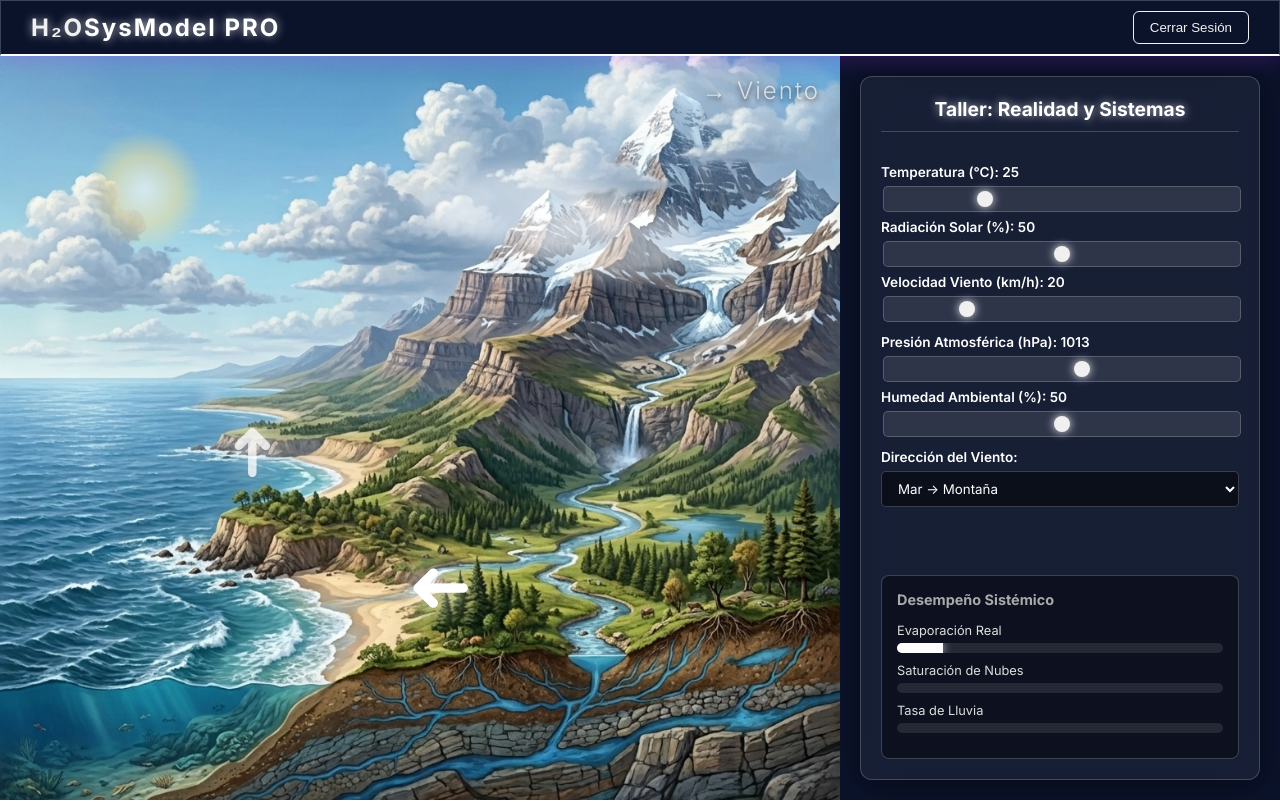
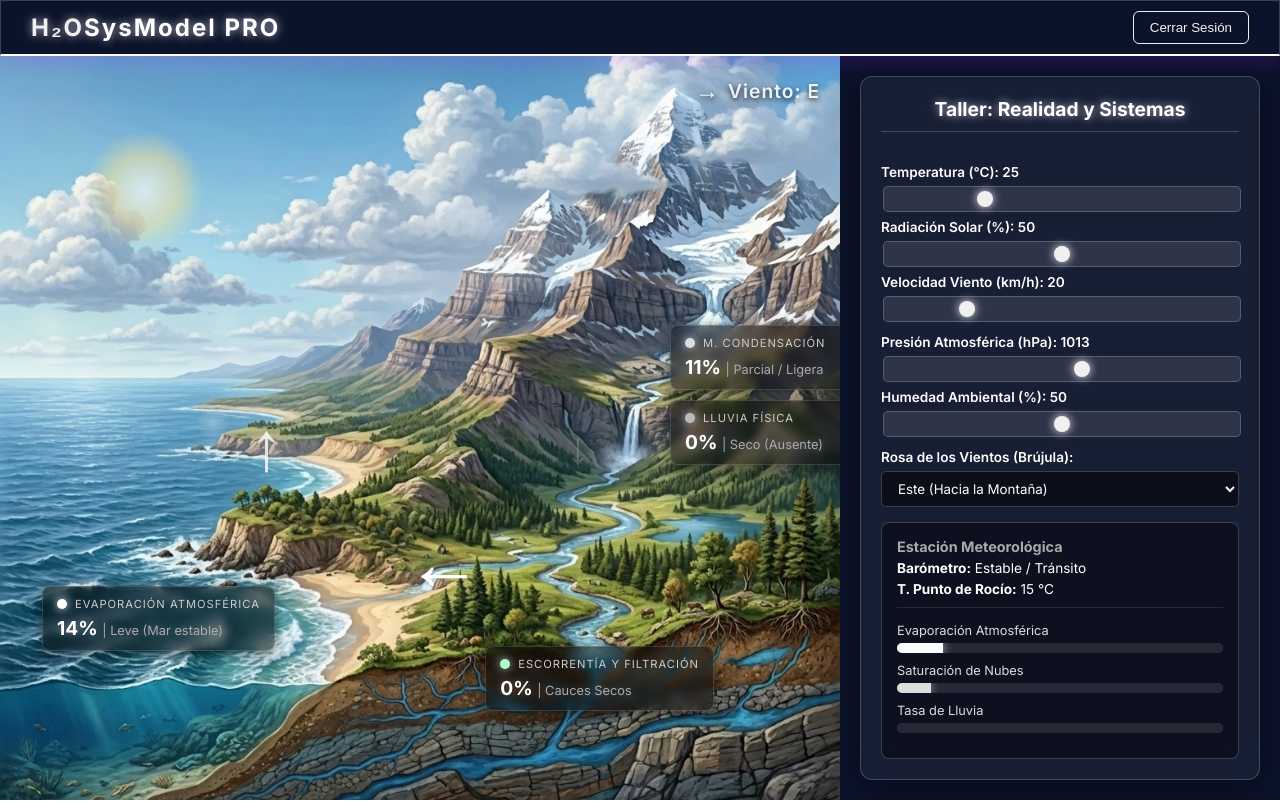
Before and after one commit to CrisAguirre/watercycle, an Angular app: page /simulation in a window 1280 px wide. Shown: the top 802 px of the page. Built offline with nearby package versions, Linux system fonts and the light colour scheme.

Commit message:
controles dinamicos simulacion

```diff
--- a/src/app/components/simulation/simulation.component.css
+++ b/src/app/components/simulation/simulation.component.css
@@ -46,16 +46,21 @@
 
 .wind-arrow {
   position: absolute; top: 20px; right: 20px;
-  color: rgba(255,255,255,0.7); font-size: 1.5rem; letter-spacing: 2px;
-  font-weight: 200; text-shadow: 0 2px 5px rgba(0,0,0,0.8);
-  transition: transform 0.5s ease;
+  color: rgba(255,255,255,0.9); font-size: 1.2rem; letter-spacing: 1px;
+  font-weight: 600; text-shadow: 0 2px 5px rgba(0,0,0,0.8);
+  display: flex; align-items: center; gap: 8px; z-index: 20;
 }
-.wind-reverse {
-  transform: scaleX(-1);
-}
+.compass-icon { display: inline-block; transition: transform 0.5s ease; font-size: 1.5rem; }
+.compass-n { transform: rotate(-90deg); }
+.compass-ne { transform: rotate(-45deg); }
+.compass-e { transform: rotate(0deg); }
+.compass-se { transform: rotate(45deg); }
+.compass-s { transform: rotate(90deg); }
+.compass-sw { transform: rotate(135deg); }
+.compass-w { transform: rotate(180deg); }
+.compass-nw { transform: rotate(-135deg); }
 
 /* REAL CLOUDS */
-/* Recreated with soft box shadows instead of harsh borders */
 .real-cloud {
   position: absolute;
   background: rgba(255, 255, 255, 0.5);
@@ -63,41 +68,40 @@
   filter: blur(10px);
 }
 
-.mountain-clouds { top: 0; right: 10%; transform-origin: center right; z-index: 5;}
-.ocean-clouds { top: 0; left: 10%; transform-origin: center left; z-index: 5;}
+.cloud-cluster { position: absolute; z-index: 5; transition: all 1s ease; }
+
+/* 8 Direction Cloud Positioning Matrix with 3D Depth Perception */
+.cloud-pos-n { top: 0%; left: 40%; }
+.cloud-pos-n .real-cloud { transform: scale(0.5); } /* Alejadas (Fondo) */
+
+.cloud-pos-ne { top: 5%; left: 70%; }
+.cloud-pos-ne .real-cloud { transform: scale(0.7); }
+
+.cloud-pos-e { top: 20%; left: 75%; }
+.cloud-pos-e .real-cloud { transform: scale(1); } /* Normal (Derecha) */
+
+.cloud-pos-se { top: 40%; left: 80%; }
+.cloud-pos-se .real-cloud { transform: scale(1.3); }
+
+.cloud-pos-s { top: 50%; left: 40%; }
+.cloud-pos-s .real-cloud { transform: scale(1.7); } /* Acercadas (Frente) */
+
+.cloud-pos-sw { top: 40%; left: 5%; }
+.cloud-pos-sw .real-cloud { transform: scale(1.3); }
+
+.cloud-pos-w { top: 20%; left: 5%; }
+.cloud-pos-w .real-cloud { transform: scale(1); } /* Normal (Izquierda) */
+
+.cloud-pos-nw { top: 5%; left: 15%; }
+.cloud-pos-nw .real-cloud { transform: scale(0.7); }
+
 .storm-clouds .real-cloud { background: rgba(80, 80, 100, 0.8); } /* Stormy dark grey */
 
 .rcl-1 { width: 300px; height: 150px; top: 0; right: 0; }
 .rcl-2 { width: 350px; height: 180px; top: -20px; right: 120px; }
 .rcl-3 { width: 250px; height: 120px; top: 40px; right: 280px; }
 
-/* WIND CLOUDS */
-.wind-clouds {
-  position: absolute;
-  top: 15%; left: 0%;
-  animation: moveWithWind infinite linear;
-  opacity: 0.8; z-index: 4;
-}
-.anim-reverse {
-  /* Moving right to left */
-  animation: moveReverseWind infinite linear;
-  left: auto; right: 0%;
-}
-.cl-left-1 { width: 200px; height: 80px; top: 0; left: 0; }
-.cl-left-2 { width: 180px; height: 70px; top: 40px; left: 100px; }
-
-@keyframes moveWithWind {
-  0% { transform: translateX(0); opacity: 0; }
-  10% { opacity: 1; }
-  80% { opacity: 1; }
-  100% { transform: translateX(50vw); opacity: 0; }
-}
-@keyframes moveReverseWind {
-  0% { transform: translateX(0); opacity: 0; }
-  10% { opacity: 1; }
-  80% { opacity: 1; }
-  100% { transform: translateX(-50vw); opacity: 0; }
-}
+/* Remove old lateral wind-cloud moving CSS */
 
 /* REAL VAPOR (Evaporation) */
 /* Replaces glowing blue dots with soft white vapor bubbles */
@@ -187,6 +191,36 @@
 .pulse-2 { animation: pulse-cycle 4s infinite 1s; }
 .pulse-3 { animation: pulse-cycle 4s infinite 2s; }
 .pulse-4 { animation: pulse-cycle 4s infinite 3s; }
+
+/* IN-GAME HUD PANELS */
+.hud-panel {
+  background: rgba(0, 0, 0, 0.5);
+  backdrop-filter: blur(5px); -webkit-backdrop-filter: blur(5px);
+  border: 1px solid rgba(255,255,255,0.15);
+  border-radius: 8px; padding: 10px 14px;
+  color: #fff; font-family: 'Inter', sans-serif;
+  box-shadow: 0 4px 15px rgba(0,0,0,0.5);
+  pointer-events: none; z-index: 15;
+  min-width: 200px;
+}
+.hud-title { font-size: 0.70rem; text-transform: uppercase; letter-spacing: 1px; color: #ccc; margin-bottom: 5px; display: flex; align-items: center; gap: 8px; }
+.hud-value { font-size: 1.2rem; font-weight: bold; text-shadow: 0 0 10px rgba(255,255,255,0.3); }
+.hud-sub { font-size: 0.8rem; font-weight: normal; color: #aaa; display: inline-block; }
+.hud-dot { display: inline-block; width: 10px; height: 10px; border-radius: 50%; box-shadow: 0 0 10px currentColor; }
+.bg-blue { background: #ffffff; color: #ffffff; }
+.bg-purple { background: #dddddd; color: #dddddd; }
+.bg-cyan { background: #bbbbbb; color: #bbbbbb; }
+
+.hud-evap {
+  position: absolute; bottom: 20%; left: 5%;
+}
+.hud-runoff {
+  position: absolute; bottom: 12%; right: 15%;
+}
+.hud-group {
+  position: absolute; top: 120px; left: 140px; transform: translateX(-50%);
+  display: flex; flex-direction: column; gap: 10px;
+}
 
 /* UI Controls remain Aero Neon */
 .glass-select {
--- a/src/app/components/simulation/simulation.component.html
+++ b/src/app/components/simulation/simulation.component.html
@@ -15,48 +15,67 @@
     <div class="sim-area relative realistic-bg">
       <div class="sun" [style.opacity]="(variables$ | async)?.solarRadiation! / 100 + 0.1"></div>
 
-      <!-- Wind direction indicator -->
-      <div class="wind-arrow" [class.wind-reverse]="(variables$ | async)?.windDirection === -1">
-        &#8594; Viento
+      <!-- Compass/Wind Direction Indicator -->
+      <div class="wind-arrow">
+        <span class="compass-icon" [ngClass]="'compass-' + ((variables$ | async)?.windDirection | lowercase)">&#8594;</span> Viento: {{ (variables$ | async)?.windDirection }}
       </div>
 
-      <!-- Flechas Centrales del Ciclo Pulsares -->
+      <!-- Flechas Centrales del Ciclo Pulsares Clásicas -->
       <div class="cycle-indicators">
         <!-- Izquierda: Evaporación (Sube) -->
-        <div class="c-wrapper arr-left pulse-1"><div class="c-arrow rotate-up">&#10140;</div></div>
+        <div class="c-wrapper arr-left pulse-1"><div class="c-arrow rotate-up">&#8594;</div></div>
 
         <!-- Arriba: Viento (Derecha o Izquierda) -->
         <div class="c-wrapper arr-top pulse-2">
-          <div class="c-arrow" [class.rotate-left]="(variables$ | async)?.windDirection === -1">&#10140;</div>
+          <div class="c-arrow" [class.rotate-left]="(variables$ | async)?.windDirection === 'W' || (variables$ | async)?.windDirection === 'NW' || (variables$ | async)?.windDirection === 'SW'">&#8594;</div>
         </div>
 
         <!-- Derecha: Precipitación (Baja) -->
-        <div class="c-wrapper arr-right pulse-3"><div class="c-arrow rotate-down">&#10140;</div></div>
+        <div class="c-wrapper arr-right pulse-3"><div class="c-arrow rotate-down">&#8594;</div></div>
 
         <!-- Abajo: Escorrentía (Izquierda o Derecha) -->
         <div class="c-wrapper arr-bottom pulse-4">
-          <div class="c-arrow rotate-left" [class.rotate-right]="(variables$ | async)?.windDirection === -1">&#10140;</div>
+          <div class="c-arrow rotate-left" [class.rotate-right]="(variables$ | async)?.windDirection === 'W' || (variables$ | async)?.windDirection === 'NW' || (variables$ | async)?.windDirection === 'SW'">&#8594;</div>
         </div>
       </div>
 
-      <!-- Evaporating Vapor (Left to Right or Right to Left) -->
-      <div class="wind-clouds" *ngIf="(rates$ | async)?.evaporationRate! > 5"
-           [style.animationDuration]="150 / ((variables$ | async)?.windSpeed! || 1) + 's'"
-           [class.anim-reverse]="(variables$ | async)?.windDirection === -1">
-        <div class="real-cloud cl-left-1"></div>
-        <div class="real-cloud cl-left-2"></div>
+      <!-- Main Cloud Cluster Over 8 Compass Points Container -->
+      <div class="cloud-cluster"
+           [ngClass]="'cloud-pos-' + ((variables$ | async)?.windDirection | lowercase)">
+
+        <!-- Contrato Gráfico de Nubes: Muta tamaño e invisibilidad sin afectar los HUDs -->
+        <div class="cloud-graphics"
+             [style.opacity]="(rates$ | async)?.condensationRate! / 100 + 0.2"
+             [style.transform]="'scale(' + ((rates$ | async)?.condensationRate! / 100 + 0.5) + ')' "
+             [class.storm-clouds]="(rates$ | async)?.precipitationRate! > 50">
+          <div class="real-cloud rcl-1"></div>
+          <div class="real-cloud rcl-2"></div>
+          <div class="real-cloud rcl-3"></div>
+        </div>
+
+        <!-- HUDs Voladores acoplados a la nube (Condensación y Precipitación) -->
+        <div class="hud-group" *ngIf="rates$ | async as rates">
+          <div class="hud-panel hud-cond">
+            <div class="hud-title"><span class="hud-dot bg-purple"></span> M. Condensación</div>
+            <div class="hud-value">{{ rates.condensationRate | number:'1.0-0' }}% <span class="hud-sub">| {{ getCondState(rates.condensationRate) }}</span></div>
+          </div>
+          <div class="hud-panel hud-precip">
+            <div class="hud-title"><span class="hud-dot bg-cyan"></span> Lluvia Física</div>
+            <div class="hud-value">{{ rates.precipitationRate | number:'1.0-0' }}% <span class="hud-sub">| {{ getPrecipState(rates.precipitationRate) }}</span></div>
+          </div>
+        </div>
       </div>
 
-      <!-- Main Cloud Cluster Over Accumulation Point -->
-      <!-- Turns darker grey when precipitating highly -->
-      <div class="cloud-cluster"
-           [ngClass]="(variables$ | async)?.windDirection === 1 ? 'mountain-clouds' : 'ocean-clouds'"
-           [style.opacity]="(rates$ | async)?.condensationRate! / 100 + 0.2"
-           [style.transform]="'scale(' + ((rates$ | async)?.condensationRate! / 100 + 0.5) + ')' "
-           [class.storm-clouds]="(rates$ | async)?.precipitationRate! > 50">
-        <div class="real-cloud rcl-1"></div>
-        <div class="real-cloud rcl-2"></div>
-        <div class="real-cloud rcl-3"></div>
+      <!-- HUD Marino (Evaporación Atmosférica Constante) -->
+      <div class="hud-panel hud-evap" *ngIf="rates$ | async as rates">
+        <div class="hud-title"><span class="hud-dot bg-blue"></span> Evaporación Atmosférica</div>
+        <div class="hud-value">{{ rates.evaporationRate | number:'1.0-0' }}% <span class="hud-sub">| {{ getEvapState(rates.evaporationRate) }}</span></div>
+      </div>
+
+      <!-- Cuarto HUD (Escorrentía y Retorno Fluvial Constante) -->
+      <div class="hud-panel hud-runoff" *ngIf="rates$ | async as rates">
+        <div class="hud-title"><span class="hud-dot" style="background: #aaffcc;"></span> Escorrentía y Filtración</div>
+        <div class="hud-value">{{ getRunoffRate(rates) | number:'1.0-0' }}% <span class="hud-sub">| {{ getRunoffState(getRunoffRate(rates)) }}</span></div>
       </div>
 
       <!-- 1. Evaporation Vapor -->
@@ -115,20 +134,36 @@
         </div>
 
         <div class="slider-group mt-2">
-          <label>Dirección del Viento:</label>
+          <label>Rosa de los Vientos (Brújula):</label>
           <select [value]="vars.windDirection" (change)="onVarChange($event, 'windDirection')" class="glass-select">
-            <option value="1">Mar -> Montaña</option>
-            <option value="-1">Montaña -> Mar</option>
+            <option value="N">Norte (Paralelo a costa)</option>
+            <option value="NE">Noreste (Diagonal Montaña)</option>
+            <option value="E">Este (Hacia la Montaña)</option>
+            <option value="SE">Sureste (Diagonal Montaña)</option>
+            <option value="S">Sur (Paralelo a costa)</option>
+            <option value="SW">Suroeste (Diagonal Océano)</option>
+            <option value="W">Oeste (Hacia el Océano)</option>
+            <option value="NW">Noroeste (Diagonal Océano)</option>
           </select>
         </div>
 
       </div>
 
-      <!-- Monitors -->
+      <!-- Monitors & Instruments -->
       <div class="monitor-panel" *ngIf="rates$ | async as rates">
-        <h4 class="text-muted">Desempeño Sistémico</h4>
+        <h4 class="text-muted" style="margin-bottom: 5px;">Estación Meteorológica</h4>
+
+        <div class="weather-instruments" style="margin-bottom: 15px; border-bottom: 1px solid rgba(255,255,255,0.1); padding-bottom: 10px;">
+          <div style="font-size: 0.85rem; color: #fff;">
+            <strong>Barómetro:</strong> {{ rates.barometerState }}
+          </div>
+          <div style="font-size: 0.85rem; color: #fff; margin-top: 5px;">
+            <strong>T. Punto de Rocío:</strong> {{ rates.dewPoint }} °C
+          </div>
+        </div>
+
         <div class="meter-row">
-          <span>Evaporación Real</span>
+          <span>Evaporación Atmosférica</span>
           <div class="meter-bar"><div class="fill blue" [style.width.%]="rates.evaporationRate"></div></div>
         </div>
         <div class="meter-row">
--- a/src/app/components/simulation/simulation.component.ts
+++ b/src/app/components/simulation/simulation.component.ts
@@ -14,6 +14,10 @@ export class SimulationComponent implements OnInit {
   evaporationParticles: any[] = [];
   rainDropParticles: any[] = [];
   runoffParticles: any[] = [];
+  // Caching visual para evitar el parpadeo del Ecosistema Autónomo
+  private lastPrecip = -1;
+  private lastEvap = -1;
+  private lastWindDir = '';
 
   constructor(public simService: SimulationService) { }
 
@@ -22,7 +26,17 @@ export class SimulationComponent implements OnInit {
     this.rates$ = this.simService.rates$;
 
     this.rates$.subscribe(rates => {
-      this.updateParticles(rates);
+      // Optimizador: Solo regenera las gotas de partículas si cambió drásticamente el nivel de agua o el viento
+      if (
+        Math.abs(this.lastPrecip - rates.precipitationRate) > 8 ||
+        Math.abs(this.lastEvap - rates.evaporationRate) > 8 ||
+        this.lastWindDir !== rates.currentWindDir
+      ) {
+        this.lastPrecip = rates.precipitationRate;
+        this.lastEvap = rates.evaporationRate;
+        this.lastWindDir = rates.currentWindDir;
+        this.updateParticles(rates);
+      }
     });
   }
 
@@ -35,16 +49,23 @@ export class SimulationComponent implements OnInit {
       delay: Math.random() * 2 + 's'
     }));
 
-    // Rain: Cae de la agrupación principal de nubes (Derecha si el viento es 1, Izquierda si es -1)
+    // Rain: Posicionada según hacia donde se haya agrupado la tormenta guiada por la rosa de los vientos
     const rainCount = Math.floor(rates.precipitationRate * 1.5);
+    let minLeft = 55, maxLeftWidth = 35; // Base Este (Montaña)
+    if (['W', 'NW', 'SW'].includes(rates.currentWindDir)) {
+      minLeft = 5; maxLeftWidth = 30; // Viento la lleva al Océano
+    } else if (['N', 'S'].includes(rates.currentWindDir)) {
+      minLeft = 35; maxLeftWidth = 30; // Centro Paralelo
+    }
+
     this.rainDropParticles = Array(rainCount).fill(0).map((_, i) => ({
-      left: (rates.currentWindDir === 1 ? 55 : 5) + Math.random() * 35 + '%',
+      left: minLeft + Math.random() * maxLeftWidth + '%',
       duration: 0.5 + Math.random() * 0.4 + 's',
-      delay: Math.random() * 1 + 's'
+      delay: Math.random() * 0.5 + 's' // Ajustado para ser más fluido sin parpadear en loops lentos
     }));
 
-    // Escorrentía: montañas a mar (solo tiene sentido visual si llovió en la cordillera, viento = 1)
-    const runoffCount = rates.currentWindDir === 1 ? Math.floor(rates.precipitationRate / 1.5) : 0;
+    // Escorrentía: montañas a mar (solo tiene sentido visual si llovió en la cordillera = viento E, NE, SE)
+    const runoffCount = ['E', 'NE', 'SE'].includes(rates.currentWindDir) ? Math.floor(rates.precipitationRate / 1.5) : 0;
     this.runoffParticles = Array(runoffCount).fill(0).map((_, i) => ({
       duration: 3 + Math.random() * 3 + 's',
       delay: Math.random() * 3 + 's'
@@ -53,6 +74,45 @@ export class SimulationComponent implements OnInit {
 
   onVarChange(event: Event, key: string) {
     const el = event.target as HTMLInputElement | HTMLSelectElement;
-    this.simService.updateVariable(key as keyof SystemVariables, Number(el.value));
+    const value = key === 'windDirection' ? el.value : Number(el.value);
+    this.simService.updateVariable(key as keyof SystemVariables, value);
+  }
+
+  // HUD Text Parsers
+  getEvapState(rate: number): string {
+    if (rate <= 5) return 'Mínima / Estancada';
+    if (rate < 40) return 'Leve (Mar estable)';
+    if (rate < 75) return 'Moderada (En ascenso)';
+    return 'Altamente Acelerada';
+  }
+
+  getCondState(rate: number): string {
+    if (rate <= 5) return 'Despejado / Nula';
+    if (rate < 40) return 'Parcial / Ligera';
+    if (rate < 75) return 'Densa (Nubarrones)';
+    return 'Saturación Crítica';
+  }
+
+  getPrecipState(rate: number): string {
+    if (rate === 0) return 'Seco (Ausente)';
+    if (rate < 30) return 'Llovizna / Rocío';
+    if (rate < 60) return 'Lluvia Moderada';
+    return 'Precipitación Torrencial';
+  }
+
+  // Cuarta Fase: Escorrentía Analítica
+  getRunoffRate(rates: any): number {
+    const wind = rates.currentWindDir;
+    // La escorrentía es la lluvia que corre la tierra firme
+    if (['E', 'NE', 'SE'].includes(wind)) return rates.precipitationRate;
+    if (['N', 'S'].includes(wind)) return rates.precipitationRate * 0.4;
+    return 0; // Llovió cien porciento sobre el mar abierto (Cero rios)
+  }
+
+  getRunoffState(rRate: number): string {
+    if (rRate <= 0) return 'Cauces Secos';
+    if (rRate < 30) return 'Flujo de Ríos Moderado';
+    if (rRate < 60) return 'Corriente Terrestre Alta';
+    return 'Desbordamiento e Infiltración';
   }
 }
--- a/src/app/services/simulation.service.ts
+++ b/src/app/services/simulation.service.ts
@@ -1,80 +1,133 @@
-import { Injectable } from '@angular/core';
-import { BehaviorSubject, Observable, map } from 'rxjs';
+import { Injectable, OnDestroy } from '@angular/core';
+import { BehaviorSubject, Observable } from 'rxjs';
 
 export interface SystemVariables {
   temperature: number;      // 0 to 100 (°C)
   solarRadiation: number;   // 0 to 100
   windSpeed: number;        // 1 to 100
-  windDirection: number;    // 1 (Hacia Montaña) or -1 (Hacia Mar)
+  windDirection: string;    // N, NE, E, SE, S, SW, W, NW
   atmosphericPressure: number; // 900 to 1100 hPa
   humidity: number;         // 0 to 100 % (saturación base)
 }
 
 export interface CycleRates {
-  evaporationRate: number;
-  condensationRate: number;
-  precipitationRate: number;
-  currentWindDir: number;
+  evaporationRate: number;    // Represents the ACTIVE flow of evaporation
+  condensationRate: number;   // Represents the ACCUMULATED STOCK of clouds
+  precipitationRate: number;  // Represents the ACTIVE flow of rain
+  currentWindDir: string;
+  dewPoint: number;
+  barometerState: string;
 }
 
 @Injectable({
   providedIn: 'root'
 })
-export class SimulationService {
+export class SimulationService implements OnDestroy {
   private variables = new BehaviorSubject<SystemVariables>({
     temperature: 25,
     solarRadiation: 50,
     windSpeed: 20,
-    windDirection: 1,
+    windDirection: 'E',
     atmosphericPressure: 1013,
     humidity: 50
   });
 
   public variables$ = this.variables.asObservable();
 
-  public rates$: Observable<CycleRates> = this.variables$.pipe(
-    map(vars => {
-      // 1. Evaporación: Aumenta con calor, viento y rad solar. Se DIFICULTA si la presión es alta o si el ambiente ya está muy húmedo.
-      let evapBase = (vars.temperature * 0.4) + (vars.solarRadiation * 0.3) + (vars.windSpeed * 0.2);
-      let pressureFactor = (1013 - vars.atmosphericPressure) * 0.1; // Baja presión suma, Alta resta
-      let humidityBlock = vars.humidity * 0.3; // Humedad frena la evaporación
-      let evaporationRate = evapBase + pressureFactor - humidityBlock;
+  private rates = new BehaviorSubject<CycleRates>({
+    evaporationRate: 0,
+    condensationRate: 0,
+    precipitationRate: 0,
+    currentWindDir: 'E',
+    dewPoint: 0,
+    barometerState: 'Estable'
+  });
+  public rates$ = this.rates.asObservable();
 
-      evaporationRate = Math.max(0, evaporationRate);
+  // Memoria Interna del Motor Acumulativo (Ecosistema Autónomo)
+  private stockCloudMass = 0; // % acumulado de las nubes (Inercia)
+  private ecosystemLoop: any;
 
-      // 2. Condensación: Ocurre si hay evaporación. La presión alta dificulta la subida de vapor.
-      // Si el viento va hacia el mar (-1), las nubes no se estancan en la montaña.
-      let condensationFactor = evaporationRate > 20 ? (evaporationRate * 0.8) - (vars.temperature * 0.2) : 0;
-      let condensationRate = condensationFactor;
-      if (vars.windDirection === -1) {
-        condensationRate *= 0.5; // Menos condensación en la cima porque el viento se la lleva al mar
-      }
+  constructor() {
+    this.startLivingEcosystem();
+  }
 
-      condensationRate = Math.max(0, condensationRate);
+  private startLivingEcosystem() {
+    // Motor "Life Engine" que reevalúa el paisaje cada 500 milisegundos (Latidos)
+    this.ecosystemLoop = setInterval(() => {
+      this.processSystemDynamicsTick();
+    }, 500);
+  }
 
-      // 3. Precipitación: Efecto alcancía. Si la condensación supera el punto de rocío y peso.
-      let precipFactor = condensationRate > 30 ? condensationRate * 1.5 : 0;
-      let precipitationRate = precipFactor + (1013 - vars.atmosphericPressure) * 0.2;
+  private processSystemDynamicsTick() {
+    const vars = this.variables.value;
 
-      // Dinámica de Despeje: Si llueve mucho, la nube "se descarga" y pierde condensación
-      if (precipitationRate > 20) {
-        condensationRate -= (precipitationRate * 0.4);
-      }
+    // 1. FLUJO DE ENTRADA (Gas): Evaporación Dinámica
+    let evapFlowRaw = (vars.temperature * 0.4) + (vars.solarRadiation * 0.3) + (vars.windSpeed * 0.2);
+    let pressureFactor = (1013 - vars.atmosphericPressure) * 0.1;
+    let evaporatorBlock = vars.humidity * 0.3;
 
-      return {
-        evaporationRate: Math.max(0, Math.min(100, evaporationRate)),
-        condensationRate: Math.max(0, Math.min(100, condensationRate)),
-        precipitationRate: Math.max(0, Math.min(100, precipitationRate)),
-        currentWindDir: vars.windDirection
-      };
-    })
-  );
+    let evapFlowPerSecond = Math.max(0, evapFlowRaw + pressureFactor - evaporatorBlock);
+    evapFlowPerSecond = Math.min(100, evapFlowPerSecond);
 
-  updateVariable(key: keyof SystemVariables, value: number) {
+    let tickEvapAporte = evapFlowPerSecond * 0.05; // Lo inyectado en cada tick (lento y sutil)
+
+    // 2. VÁLVULA GEOGRÁFICA (Viento empuja nubes vs Montaña)
+    const windTowardsOcean = ['W', 'NW', 'SW'];
+    const windParallel = ['N', 'S'];
+
+    let absorptionMult = 1.0;
+    if (windTowardsOcean.includes(vars.windDirection)) absorptionMult = 0.3; // Difícil armar nubes sobre alta mar
+    else if (windParallel.includes(vars.windDirection)) absorptionMult = 0.7; // Paralelo, formaciones tibias
+    else absorptionMult = 1.6; // Choca de frente a la ladera (Orográfico masivo)
+
+    let cloudFillingFlow = tickEvapAporte * absorptionMult;
+
+    // 3. FLUJO DE SALIDA (Líquido): Precipitación (Lluvia drena el cielo)
+    let rainFlowTick = 0;
+    // Efecto Presa: La nube es un balde. Si se satura mucho (>50%), gotea.
+    if (this.stockCloudMass > 50) {
+       let stormPressure = (this.stockCloudMass - 45) * 0.3; // Presión intrínseca del peso del agua
+       if (vars.atmosphericPressure <= 1005) stormPressure *= 1.5; // Borrasca la exprime
+
+       rainFlowTick = stormPressure * 0.15; // Agua soltada a la tierra
+    }
+
+    // 4. ACTUALIZACIÓN MATEMÁTICA DEL STOCK (Nivel de agua satélite)
+    this.stockCloudMass += cloudFillingFlow;
+    this.stockCloudMass -= rainFlowTick;
+    this.stockCloudMass = Math.max(0, Math.min(100, this.stockCloudMass));
+
+    // 5. INYECCIÓN HACIA INTERFAZ (Instrumentación Humana y HUDs)
+    let dewPointCalc = vars.temperature - ((100 - vars.humidity) / 5);
+
+    let baroState = 'Estable / Tránsito';
+    if (vars.atmosphericPressure < 1000) baroState = 'Borrasca / Tormenta (Baja Presión)';
+    else if (vars.atmosphericPressure > 1020) baroState = 'Anticiclón / Cielos Despejados';
+
+    let uiEvapDisplay = Math.round(evapFlowPerSecond);
+    let uiRainDisplay = Math.round(rainFlowTick > 0.1 ? (rainFlowTick * 20) : 0);
+
+    // Emitir el Pulso Acumulativo de este medio segundo a todo Angular
+    this.rates.next({
+      evaporationRate: uiEvapDisplay,
+      condensationRate: Math.round(this.stockCloudMass),
+      precipitationRate: Math.min(100, uiRainDisplay),
+      currentWindDir: vars.windDirection,
+      dewPoint: Math.round(dewPointCalc * 10) / 10,
+      barometerState: baroState
+    });
+  }
+
+  updateVariable(key: keyof SystemVariables, value: any) {
     this.variables.next({ ...this.variables.value, [key]: value });
   }
 
-  getCurrentWindDir(): number {
+  getCurrentWindDir(): string {
     return this.variables.value.windDirection;
   }
+
+  ngOnDestroy() {
+    if (this.ecosystemLoop) clearInterval(this.ecosystemLoop);
+  }
 }
```
